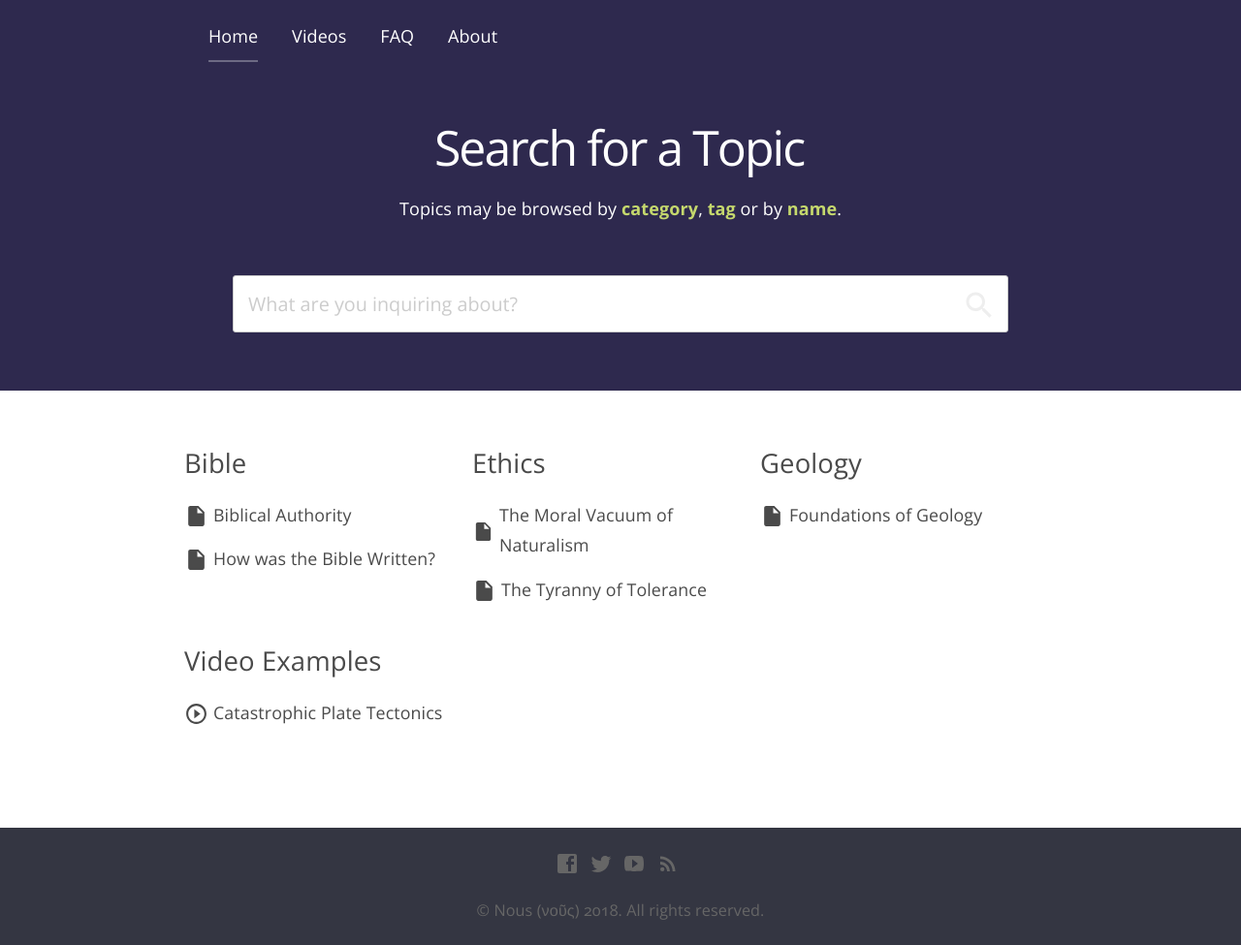
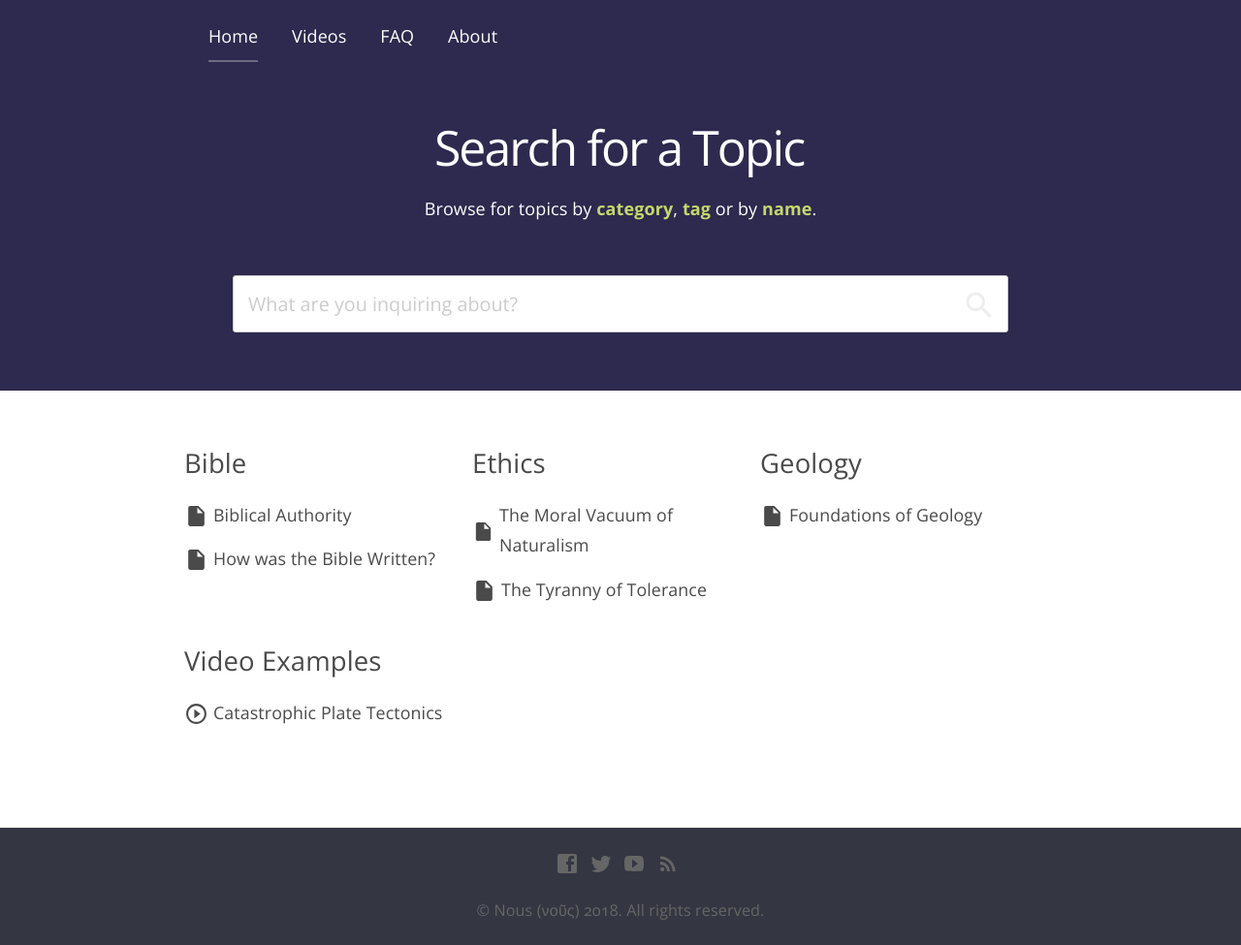
Before and after one commit to jcayouette/nous-blog, a Jekyll site: the page built from index.html, in a window 1280 px wide. Shown: the whole page at 97% size. Built offline with Jekyll 4.4.1, drawn with Linux system fonts in a browser that asks for light colours; nearby versions of some CDN libraries.

Commit message:
updated search phrase

```diff
--- a/_layouts/default.html
+++ b/_layouts/default.html
@@ -35,7 +35,7 @@
 				</section>
 				<section class="hero_search">
 					<h1>Search for a Topic</h1>
-					<p>Topics may be browsed by <strong>category</strong>, <strong>tag</strong> or by <strong>name</strong>.</p>
+					<p>Browse for topics by <strong>category</strong>, <strong>tag</strong> or by <strong>name</strong>.</p>
 					{% include search.html %}
 				</section>
 			</div>
```
